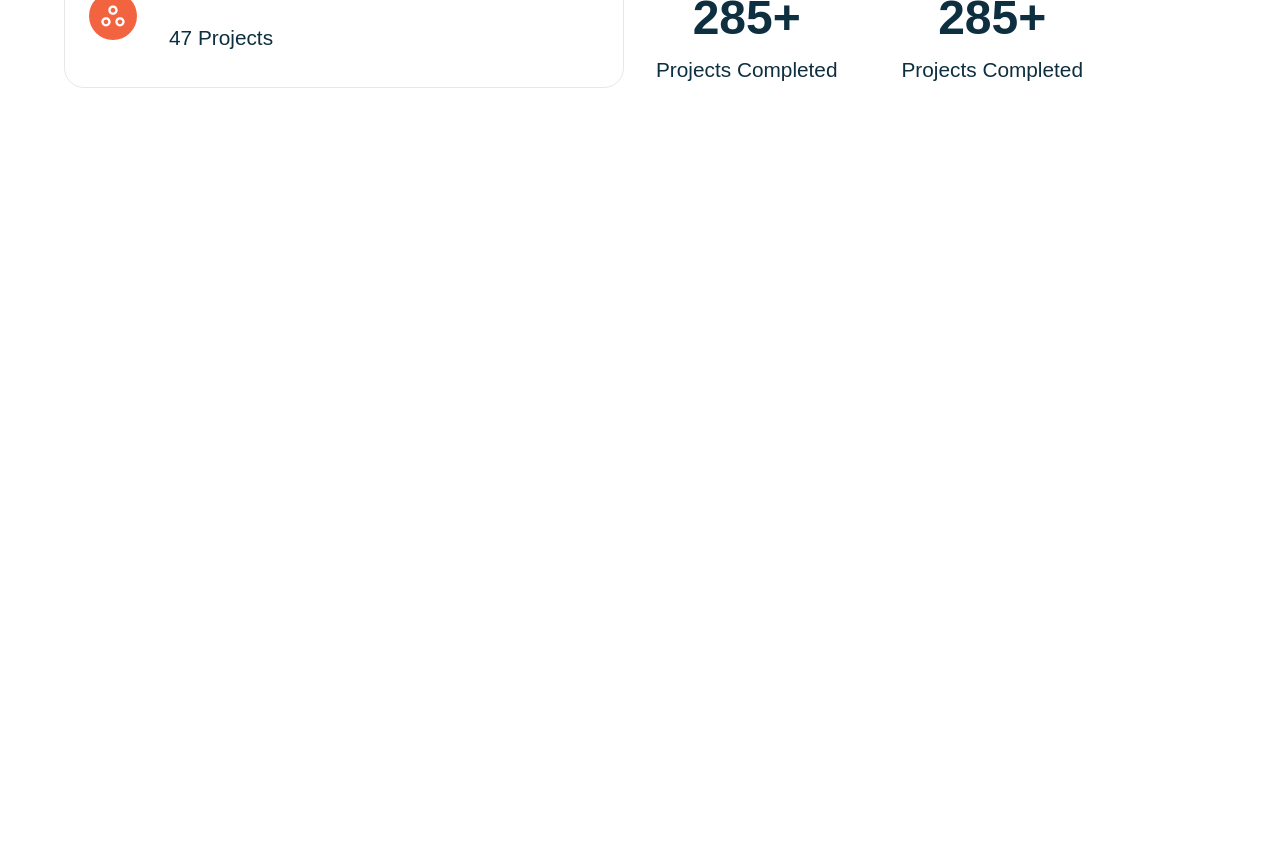
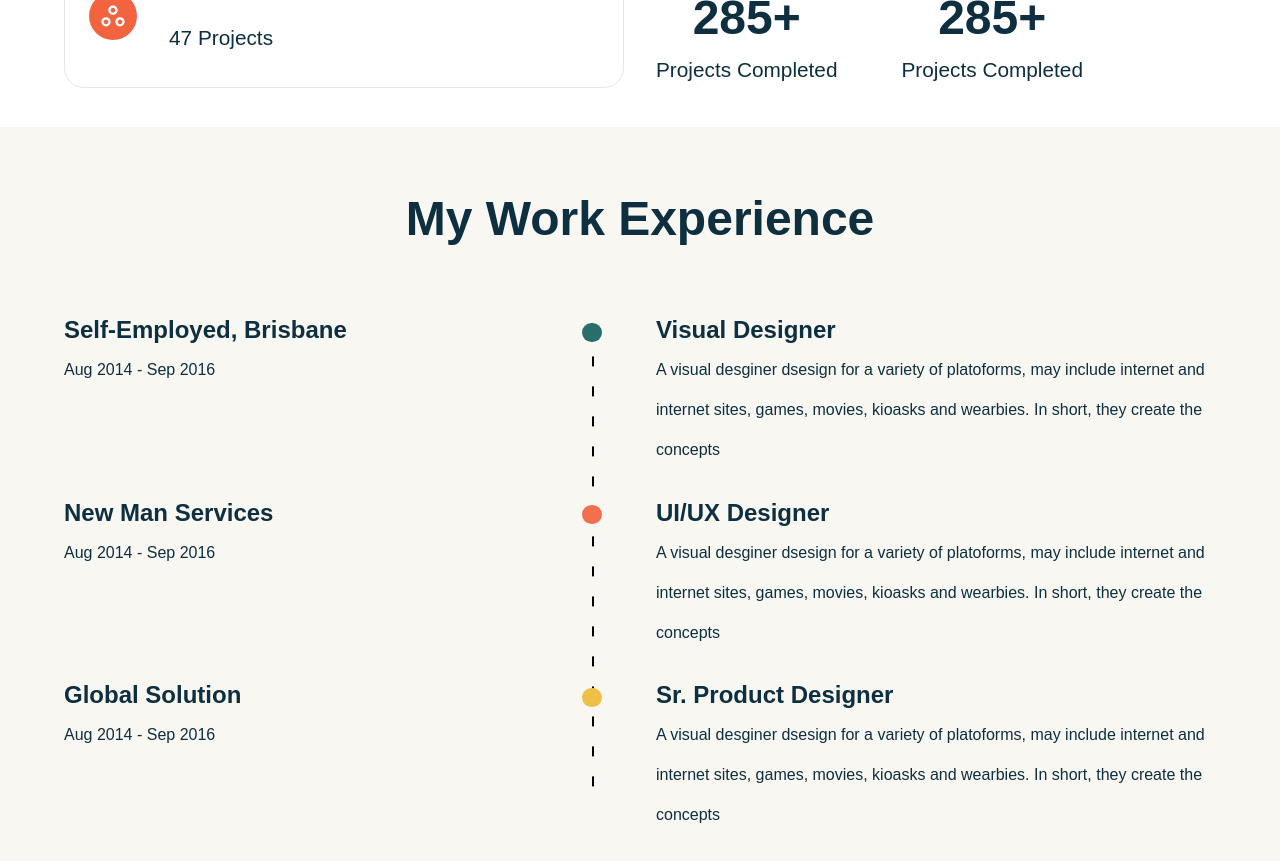
Before and after one commit to Siddarth-Sajeev22/personal-portfolio, a React (Vite) app: page / in a window 1280 px wide. Shown: the part 1020-1881 px from the top of the page. Before the commit the page ends 1147 px from the top, so only its background shows below. Built offline with nearby package versions, Linux system fonts and the light colour scheme; a web font is replaced by a local one.

Commit message:
created works section

```diff
--- a/src/App.jsx
+++ b/src/App.jsx
@@ -1,6 +1,7 @@
 import Experties from "./components/Experties/Experties";
 import Header from "./components/Header/Header";
 import Hero from "./components/Hero/Hero"
+import Works from "./components/Works/Works";
 import css from './styles/app.module.scss'
 const App = () => {
 
@@ -8,6 +9,7 @@
     <Header/>
     <Hero/>
     <Experties/>
+    <Works/>
   </div>
 };
 
--- /dev/null
+++ b/src/components/Works/Works.jsx
@@ -0,0 +1,54 @@
+import React from 'react'
+import css from './Works.module.scss'
+import {motion} from 'framer-motion'
+import {workExp} from '../../utils/data'
+import {fadeIn, staggerChildren, textVariant2, zoomIn} from '../../utils/motion'
+const Works = () => {
+    return (
+        <motion.section
+        variant={staggerChildren}
+        initial='hidden'
+        whileInView='show'
+        viewport={{once : false, amount: 0.25}}
+        className={`paddings ${css.wrapper}`}>
+
+            <div className={` flexCenter innerWidth ${css.container}`}>
+                <span className="primaryText yPaddings">My Work Experience</span>
+
+                <div className={`flexCenter ${css.experiences}`}>
+                    {
+                        workExp.map((exp,i)=>{
+                            return (
+                                <motion.div
+                                variants={textVariant2}
+                                className={`flexCenter ${css.exp}`}
+                                key={i}>
+                                <div className={css.post}>
+                                    <h1>{exp.place}</h1>
+                                    <p>{exp.tenure}</p>
+                                </div>
+                                <div className={css.role}>
+                                    <h1>{exp.role}</h1>
+                                    <p>{exp.detail}</p>
+                                </div>
+                            </motion.div>
+                            )
+                        })
+                    }
+
+                    <motion.div variants={zoomIn(1,1)}
+                    className={css.progressbar}>
+                            <motion.div variants={fadeIn("down","tween",2,1.5)}className={css.line}></motion.div>
+                            <div><div className={css.circle} style={{background: "#286F6C"}}></div></div>
+                            <div><div className={css.circle} style={{background: "#F2704E"}} ></div></div>
+                            <div><div className={css.circle} style={{background: "#EEC048"}}></div></div>
+
+                    </motion.div>
+
+                </div>
+            </div>
+        </motion.section>
+    )
+}
+
+export default Works
--- /dev/null
+++ b/src/components/Works/Works.module.scss
@@ -0,0 +1,67 @@
+@import '../../styles/contants.scss';
+
+.wrapper {
+    .container {
+        flex-direction: column ;
+        gap: 2rem;
+
+        .experiences{
+            width: 100%;
+            flex-direction: column;
+            gap: 1.4rem;
+            position: relative;
+
+            .exp{
+                width: 100%;
+                justify-content: space-between;
+                line-height: 40px;
+                align-items: flex-start;
+
+                    >div{
+                        flex: 1;
+                    }
+
+                    .role{
+                        margin-left: 2rem;
+                    }
+                }
+
+                .progressbar{
+                    position: absolute;
+                    height: 100%;
+                    display: flex;
+                    flex-direction: column;
+                    gap: 1.4rem;
+                    left: 45%;
+
+                    .line{
+                        position: absolute;
+                        height: 92%;
+                        width: 2px;
+                        background-image: linear-gradient(black 33%, rgba(255,255,255,0) 0%);
+                        background-position: right;
+                        background-size: 2px 30px;
+                        background-repeat: repeat-y;
+                        left: 48%;
+                        z-index: 1;
+                        border-radius: 5px;
+                    }
+
+                    >div{
+                        flex:1 ;
+                        z-index: 2;
+                        padding-top: .8rem;
+
+                        .circle{
+                            border-radius: 50%;
+                            background: black;
+                            width: 1.2rem;
+                            height: 1.2rem;
+
+                        }
+                    }
+                }
+            }
+        }
+
+    }
```
